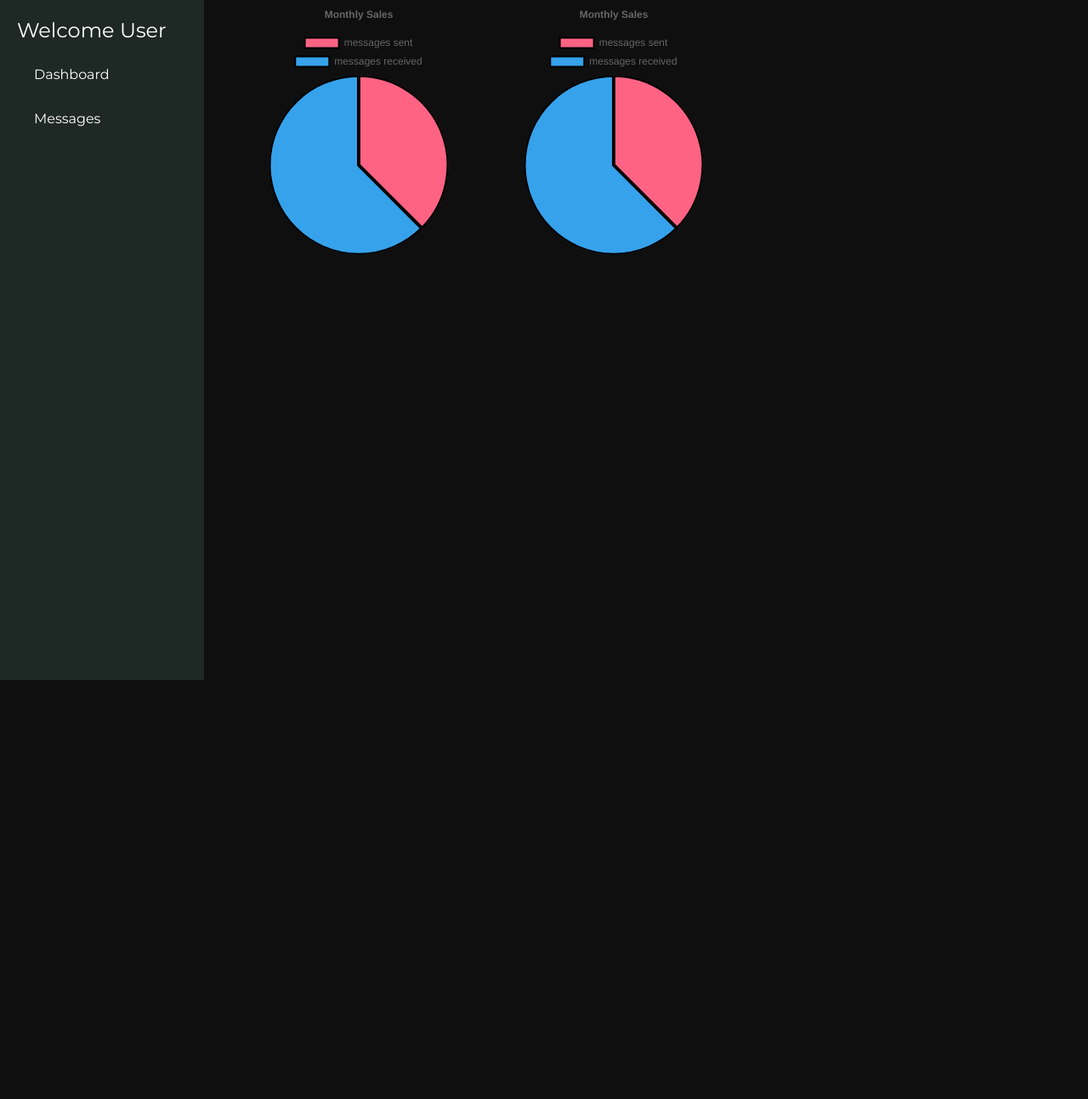
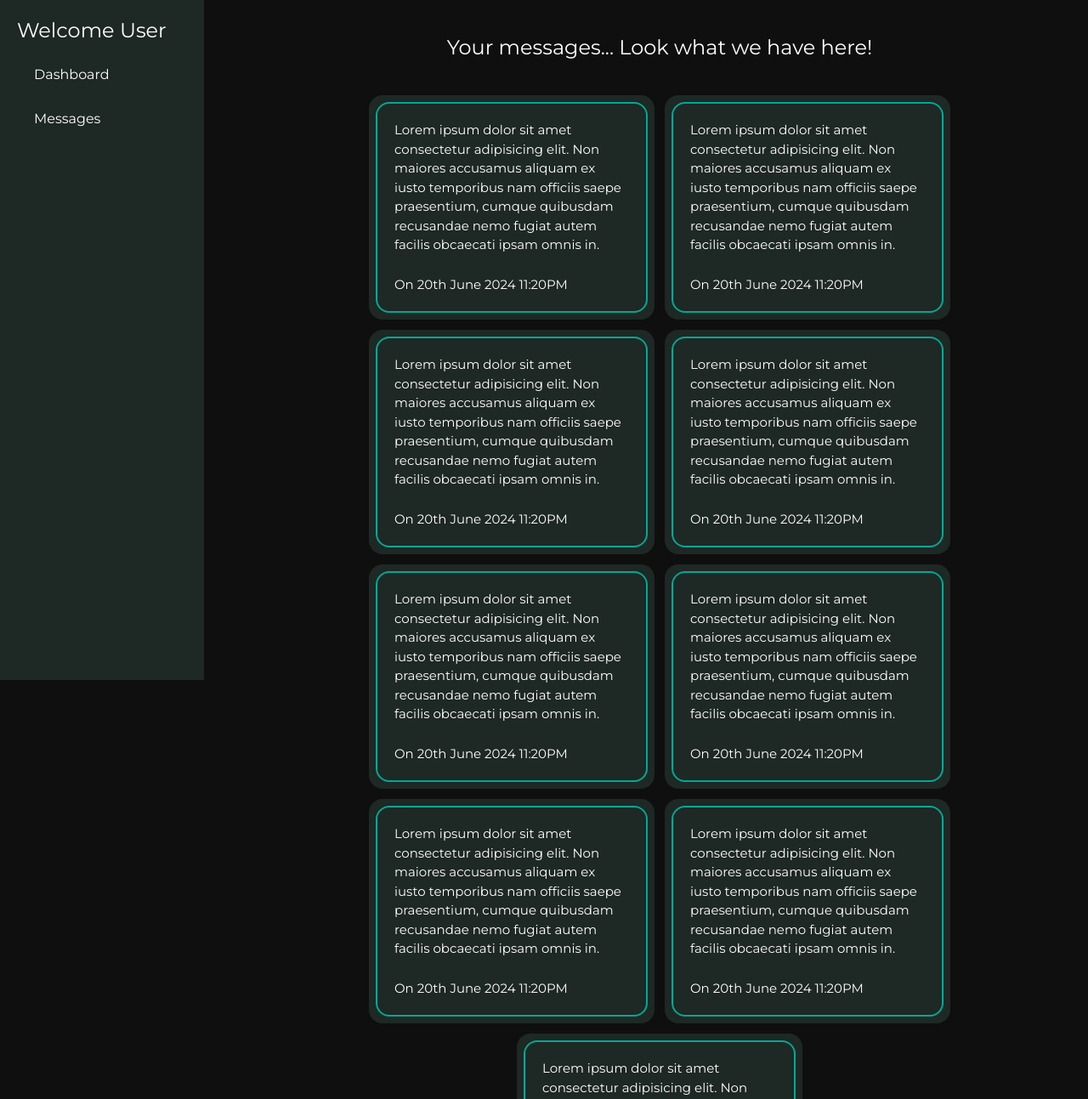
Before and after one commit to Hamidusman/ShroudedNotes, a React (Vite) app: page /dashboard in a window 1280 px wide. Shown: the top 1293 px of the page at 85% size. Before the commit the page ends 800 px from the top, so only its background shows below. Built offline with nearby package versions, Linux system fonts and the light colour scheme.

Commit message:
dashboard and messaging design

```diff
--- a/package.json
+++ b/package.json
@@ -10,6 +10,7 @@
   },
   "dependencies": {
     "chart.js": "^4.4.7",
+    "framer-motion": "^12.0.3",
     "react": "^18.3.1",
     "react-chartjs-2": "^5.3.0",
     "react-dom": "^18.3.1",
--- /dev/null
+++ b/src/components/messages.jsx
@@ -0,0 +1,84 @@
+export default function Messages() {
+    return (
+
+        <section className="flex h-fit flex-wrap justify-center py-10 gap-10">
+        <h3 className="text-center text-2xl">Your messages... Look what we have here!</h3>
+
+        <div className="flex gap-3 h-fit flex-wrap justify-center">
+
+            <article className="p-2 h-fit bg-gray rounded-2xl">
+                <div className="text-[15px] border-2 w-80 p-5 border-accent rounded-2xl flex flex-col gap-6">
+                    <p>Lorem ipsum dolor sit amet consectetur adipisicing elit. Non maiores accusamus aliquam ex iusto temporibus nam officiis saepe praesentium, cumque quibusdam recusandae nemo fugiat autem facilis obcaecati ipsam omnis in.</p>
+                    <p>On 20th June 2024 11:20PM</p>
+                </div>
+
+            </article>
+
+            <article className="p-2 h-fit bg-gray rounded-2xl">
+                <div className="text-[15px] border-2 w-80 p-5 border-accent rounded-2xl flex flex-col gap-6">
+                    <p>Lorem ipsum dolor sit amet consectetur adipisicing elit. Non maiores accusamus aliquam ex iusto temporibus nam officiis saepe praesentium, cumque quibusdam recusandae nemo fugiat autem facilis obcaecati ipsam omnis in.</p>
+                    <p>On 20th June 2024 11:20PM</p>
+                </div>
+
+            </article>
+
+            <article className="p-2 h-fit bg-gray rounded-2xl">
+                <div className="text-[15px] border-2 w-80 p-5 border-accent rounded-2xl flex flex-col gap-6">
+                    <p>Lorem ipsum dolor sit amet consectetur adipisicing elit. Non maiores accusamus aliquam ex iusto temporibus nam officiis saepe praesentium, cumque quibusdam recusandae nemo fugiat autem facilis obcaecati ipsam omnis in.</p>
+                    <p>On 20th June 2024 11:20PM</p>
+                </div>
+
+            </article>
+
+            <article className="p-2 h-fit bg-gray rounded-2xl">
+                <div className="text-[15px] border-2 w-80 p-5 border-accent rounded-2xl flex flex-col gap-6">
+                    <p>Lorem ipsum dolor sit amet consectetur adipisicing elit. Non maiores accusamus aliquam ex iusto temporibus nam officiis saepe praesentium, cumque quibusdam recusandae nemo fugiat autem facilis obcaecati ipsam omnis in.</p>
+                    <p>On 20th June 2024 11:20PM</p>
+                </div>
+
+            </article>
+
+            <article className="p-2 h-fit bg-gray rounded-2xl">
+                <div className="text-[15px] border-2 w-80 p-5 border-accent rounded-2xl flex flex-col gap-6">
+                    <p>Lorem ipsum dolor sit amet consectetur adipisicing elit. Non maiores accusamus aliquam ex iusto temporibus nam officiis saepe praesentium, cumque quibusdam recusandae nemo fugiat autem facilis obcaecati ipsam omnis in.</p>
+                    <p>On 20th June 2024 11:20PM</p>
+                </div>
+
+            </article>
+
+            <article className="p-2 h-fit bg-gray rounded-2xl">
+                <div className="text-[15px] border-2 w-80 p-5 border-accent rounded-2xl flex flex-col gap-6">
+                    <p>Lorem ipsum dolor sit amet consectetur adipisicing elit. Non maiores accusamus aliquam ex iusto temporibus nam officiis saepe praesentium, cumque quibusdam recusandae nemo fugiat autem facilis obcaecati ipsam omnis in.</p>
+                    <p>On 20th June 2024 11:20PM</p>
+                </div>
+
+            </article>
+
+            <article className="p-2 h-fit bg-gray rounded-2xl">
+                <div className="text-[15px] border-2 w-80 p-5 border-accent rounded-2xl flex flex-col gap-6">
+                    <p>Lorem ipsum dolor sit amet consectetur adipisicing elit. Non maiores accusamus aliquam ex iusto temporibus nam officiis saepe praesentium, cumque quibusdam recusandae nemo fugiat autem facilis obcaecati ipsam omnis in.</p>
+                    <p>On 20th June 2024 11:20PM</p>
+                </div>
+
+            </article>
+
+            <article className="p-2 h-fit bg-gray rounded-2xl">
+                <div className="text-[15px] border-2 w-80 p-5 border-accent rounded-2xl flex flex-col gap-6">
+                    <p>Lorem ipsum dolor sit amet consectetur adipisicing elit. Non maiores accusamus aliquam ex iusto temporibus nam officiis saepe praesentium, cumque quibusdam recusandae nemo fugiat autem facilis obcaecati ipsam omnis in.</p>
+                    <p>On 20th June 2024 11:20PM</p>
+                </div>
+
+            </article>
+
+            <article className="p-2 h-fit bg-gray rounded-2xl">
+                <div className="text-[15px] border-2 w-80 p-5 border-accent rounded-2xl flex flex-col gap-6">
+                    <p>Lorem ipsum dolor sit amet consectetur adipisicing elit. Non maiores accusamus aliquam ex iusto temporibus nam officiis saepe praesentium, cumque quibusdam recusandae nemo fugiat autem facilis obcaecati ipsam omnis in.</p>
+                    <p>On 20th June 2024 11:20PM</p>
+                </div>
+
+            </article>
+
+        </div>
+    </section>
+    )
+}
--- a/src/components/navbar.jsx
+++ /dev/null
@@ -1,18 +0,0 @@
-import { useState } from "react"
-
-export default function Sidebar() {
-    const [active, setActive] = useState(false)
-
-    return (
-        <aside>
-
-            <div className="w-60 p-5 h-screen flex flex-col gap-4 bg-gray">
-                <h3 className="text-2xl">Welcome User</h3>
-                <ul className="flex flex-col gap-3">
-                    <li className="px-5 py-2 hover:bg-accent rounded-xl transition duration-500 ease-in-out">Dashboard</li>
-                    <li className="px-5 py-2 hover:bg-accent rounded-xl transition duration-500 ease-in-out">Messages</li>
-                </ul>
-            </div>
-        </aside>
-    )
-}
--- a/src/pages/dashboard.jsx
+++ b/src/pages/dashboard.jsx
@@ -1,4 +1,4 @@
-import Sidebar from "../components/navbar";
+import AlternateBar from "../components/sidebar";
 import React from "react";
 import { Line } from "react-chartjs-2";
 import PieChart from "../components/pie";
@@ -13,6 +13,7 @@ import {
     LineElement,
     Title,
     } from "chart.js";
+import Messages from "../components/messages";
 
 
 ChartJS.register(CategoryScale, LinearScale, PointElement, LineElement, Title, Tooltip, Legend)
@@ -45,15 +46,10 @@ export default function Dashboard() {
       },
     };
     return (
-        <div className="flex gap-8">
-            <Sidebar />
-            <section className="flex ">
-                <div>
-                <PieChart /></div>
-            <div>
-            <PieChart /></div>
-            </section>
+        <div className="flex flex-col lg:flex-row gap-8">
+            <AlternateBar />
+            <Messages />
+            </div>
 
-        </div>
     )
 }
```
Also changed, not shown: 1 other file (tests, documents, lock files or other folders).
